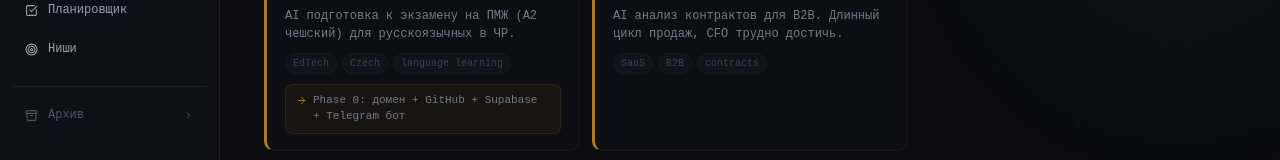
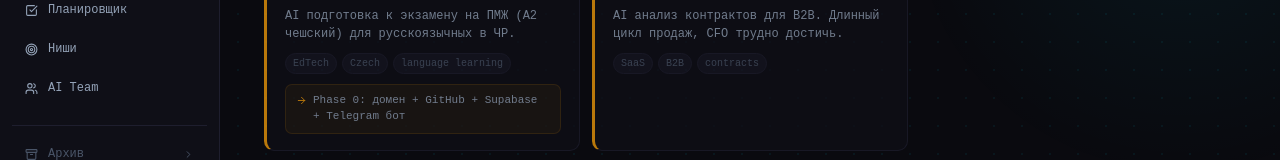
Before and after one commit to chshipkovai-dev/business-os, a Next.js app: page /archived-projects in a window 1280 px wide. Shown: the part 196-356 px from the top of the page. Built offline with nearby package versions, Linux system fonts and the light colour scheme.

Commit message:
fix: add Users icon and AI Team nav link to sidebar

```diff
--- a/components/sidebar.tsx
+++ b/components/sidebar.tsx
@@ -2,7 +2,7 @@
 
 import Link from "next/link"
 import { usePathname } from "next/navigation"
-import { LayoutGrid, ShoppingBag, Lightbulb, Archive, ChevronDown, ChevronRight, FolderOpen, TrendingUp, Sun, Moon, Clock, CheckSquare, Target } from "lucide-react"
+import { LayoutGrid, ShoppingBag, Lightbulb, Archive, ChevronDown, ChevronRight, FolderOpen, TrendingUp, Sun, Moon, Clock, CheckSquare, Target, Users } from "lucide-react"
 import { useState, useEffect, Suspense } from "react"
 import { useLang } from "@/lib/lang"
 import { t } from "@/lib/translations"
@@ -41,6 +41,7 @@ function SidebarInner() {
     { href: "/orders", label: s.orders[lang], icon: ShoppingBag },
     { href: "/planner", label: s.planner[lang], icon: CheckSquare },
     { href: "/niches", label: s.niches[lang], icon: Target },
+    { href: "/team", label: "AI Team", icon: Users },
   ]
 
   const archiveLinks = [
```
